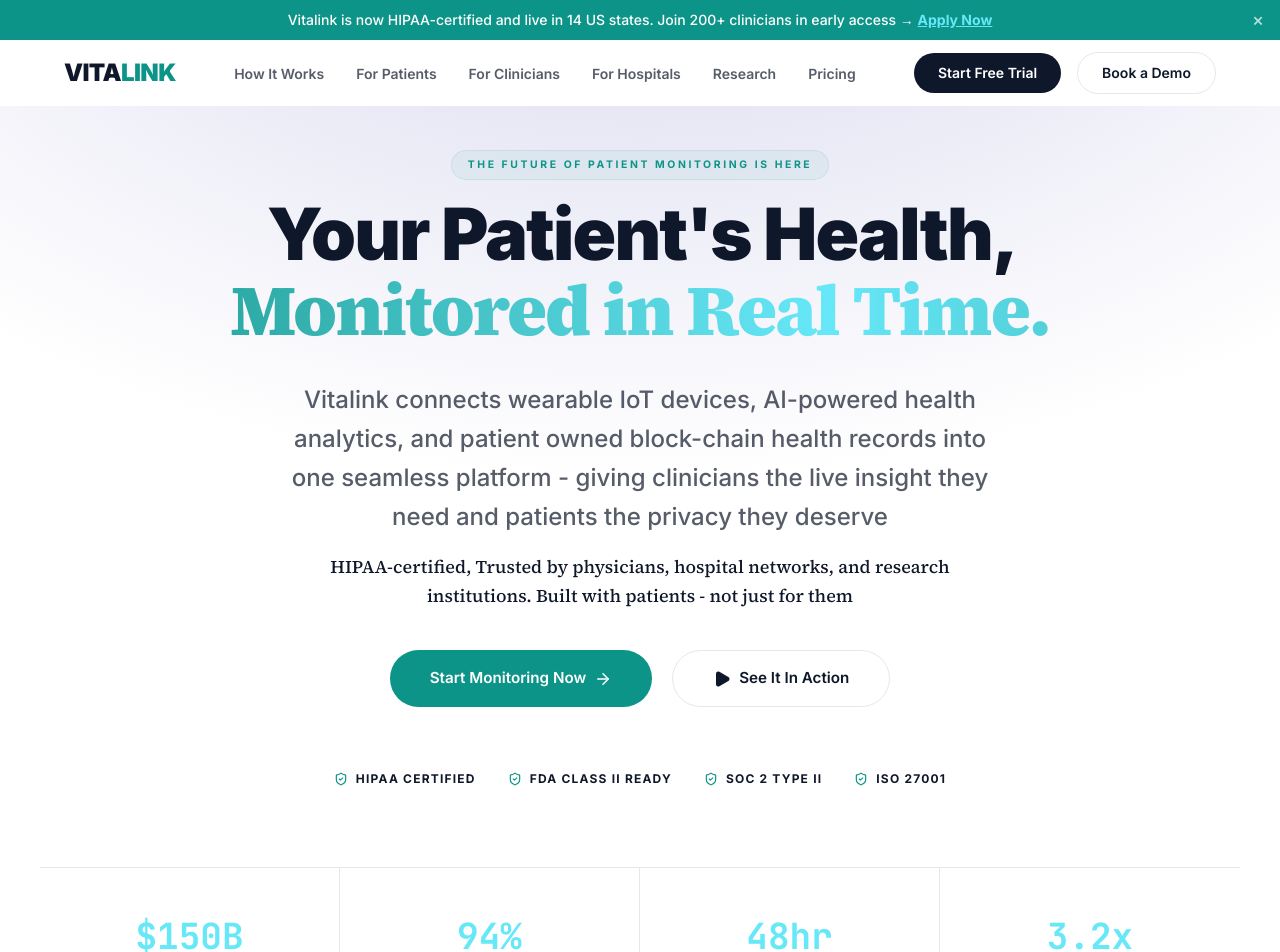
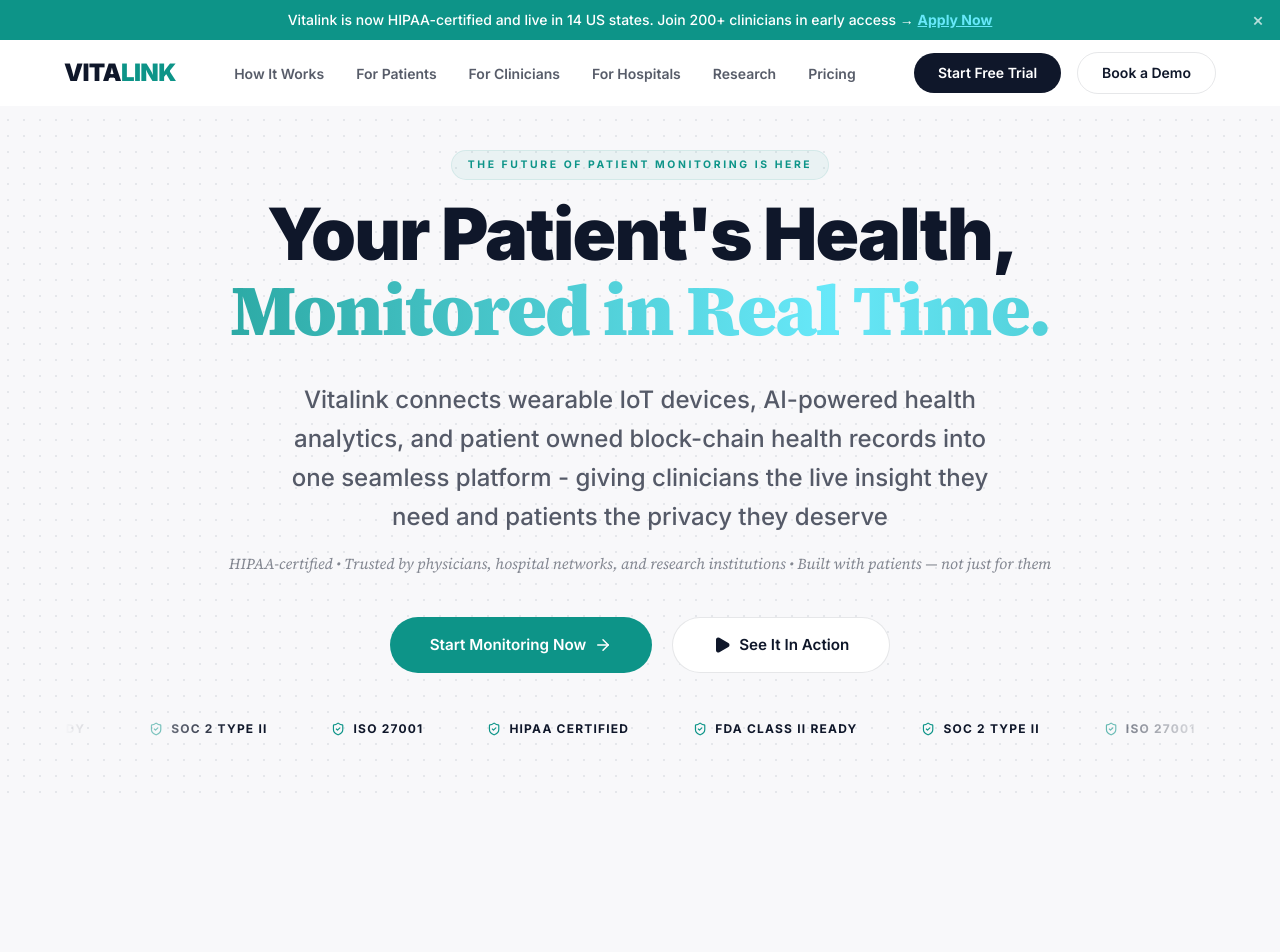
Before and after one commit to iom-future/vitalink, a React (Vite) app: page / in a window 1280 px wide. Shown: the top 952 px of the page. Built offline with nearby package versions, Linux system fonts and the light colour scheme.

Commit message:
feat: hero section redesign

```diff
--- a/src/App.jsx
+++ b/src/App.jsx
@@ -12,9 +12,9 @@
   const [bannerVisible, setBannerVisible] = useState(true);
 
   return (
-    <div className="min-h-screen ">
+    <div className="min-h-screen  ">
       <Navbar bannerVisible={bannerVisible} onBannerClose={() => setBannerVisible(false)} />
-      <main>
+      <main className='bg-[#F8F8FA]'>
         <Hero bannerVisible={bannerVisible} />
         <Problem />
         <HowItWorks />
--- a/src/components/CtaSection.jsx
+++ b/src/components/CtaSection.jsx
@@ -4,7 +4,7 @@
 
 export default function CtaSection() {
   return (
-    <section id="cta" className="py-24 lg:py-40 bg-white">
+    <section id="cta" className="py-24 lg:py-40 ">
       <div className="max-w-[1200px] mx-auto px-6">
         <div className="flex flex-col lg:flex-row gap-20 items-center">
           {/* Left: Urgency / Content */}
--- a/src/components/Features.jsx
+++ b/src/components/Features.jsx
@@ -52,7 +52,7 @@
 
 export default function Features() {
   return (
-    <section id="features" className="py-24 lg:py-40 bg-white">
+    <section id="features" className="py-24 lg:py-40 ">
       <div className="max-w-[1200px] mx-auto px-6">
         <div className="text-center mb-24">
           <motion.div
--- a/src/components/Hero.jsx
+++ b/src/components/Hero.jsx
@@ -81,7 +81,7 @@
 export default function Hero({ bannerVisible }) {
   return (
     <section id="hero" className={`relative min-h-[95vh] flex flex-col justify-center overflow-hidden pb-10 transition-all duration-500 ${bannerVisible ? 'pt-[150px]' : 'pt-[90px]'}`}>
-      <div className="absolute bottom-0 left-0 right-0 top-0 z-[-2] h-screen w-screen bg-[radial-gradient(ellipse_80%_80%_at_50%_-20%,rgba(120,119,198,0.3),rgba(255,255,255,0))]"></div>
+    <div className="absolute inset-0 z-1 h-full w-ful bg-[radial-gradient(#e5e7eb_1px,transparent_1px)] [background-size:16px_16px]"></div>
       {/* <HeroBg /> */}
 
       <div className="relative z-10 text-center px-6 max-w-[1200px] mx-auto w-full">
@@ -97,7 +97,7 @@
           variants={fadeUp} initial="hidden" whileInView="visible" viewport={{ once: true }} custom={1}
         >
           Your Patient's Health,{' '}
-          <span className="bg-gradient-to-r !font-primary from-primary via-accent to-primary bg-clip-text text-transparent bg-[length:200%_auto] animate-[gradientShift_8s_linear_infinite]">
+          <span className="bg-gradient-to-r font-primary! from-primary via-accent to-primary bg-clip-text text-transparent bg-[length:200%_auto] animate-[gradientShift_8s_linear_infinite]">
             Monitored in Real Time.
           </span>
 
@@ -110,62 +110,44 @@
           Vitalink connects wearable IoT devices, AI-powered health analytics, and patient owned  block-chain health records into one seamless platform - giving clinicians the live insight they need and patients the privacy they deserve
         </motion.p>
 
-    <motion.p
-          className="text-gray- font-primary text-sm md:text-lg max-w-[720px] mx-auto mb-10 leading-relaxed font-medium"
-          variants={fadeUp} initial="hidden" whileInView="visible" viewport={{ once: true }} custom={2}
+        <motion.p
+          className="font-primary text-secondary/50 text-[0.8rem] md:text-[0.95rem] max-w-[850px] mx-auto mb-10 leading-relaxed italic"
+          variants={fadeUp} initial="hidden" whileInView="visible" viewport={{ once: true }} custom={2.5}
         >
-          HIPAA-certified, Trusted by physicians, hospital networks, and research institutions. Built  with patients - not just for them
+          HIPAA-certified • Trusted by physicians, hospital networks, and research institutions • Built with patients — not just for them
         </motion.p>
 
         <motion.div
-          className="flex flex-col sm:flex-row gap-5 justify-center mb-16"
+          className="flex flex-col sm:flex-row gap-5 justify-center mb-8"
           variants={fadeUp} initial="hidden" whileInView="visible" viewport={{ once: true }} custom={3}
         >
           <a href="#cta" className="btn-teal justify-center group px-10">
             Start Monitoring Now
             <ArrowRight size={18} className="group-hover:translate-x-1 transition-transform" />
           </a>
-          <a href="#how-it-works" className="btn-outline-dark justify-center group px-10">
+          <a href="#how-it-works" className="btn-outline-dark justify-center group px-10 bg-white">
             <Play size={18} className="fill-current" />
             See It In Action
           </a>
         </motion.div>
 
         <motion.div
-          className="flex gap-8 justify-center flex-wrap opacity-40 hover:opacity-100 transition-opacity duration-500"
+          className="relative overflow-hidden w-full opacity-40 hover:opacity-100 transition-opacity duration-500 mask-fade py-4"
           variants={fadeUp} initial="hidden" whileInView="visible" viewport={{ once: true }} custom={4}
         >
-          {TRUST_BADGES.map((badge) => (
-            <span key={badge} className="flex items-center gap-2 text-secondary text-xs font-bold tracking-widest uppercase">
-              <ShieldCheck size={14} className="text-primary" />
-              {badge}
-            </span>
-          ))}
+          <div className="flex gap-16 animate-[marquee_30s_linear_infinite] whitespace-nowrap w-max">
+            {[...TRUST_BADGES, ...TRUST_BADGES, ...TRUST_BADGES, ...TRUST_BADGES].map((badge, idx) => (
+              <span key={`${badge}-${idx}`} className="flex items-center gap-2 text-secondary text-xs font-bold tracking-widest uppercase">
+                <ShieldCheck size={14} className="text-primary" />
+                {badge}
+              </span>
+            ))}
+          </div>
         </motion.div>
       </div>
 
       {/* Stats Bar */}
-      <div className="mt-auto pt-20 relative z-10 w-full">
-        <div className="max-w-[1200px] mx-auto grid grid-cols-2 lg:grid-cols-4 border-t border-secondary/10">
-          {STATS.map((stat, i) => (
-            <motion.div
-              key={stat.number}
-              className={`text-center py-12 px-6 ${
-                i < STATS.length - 1 ? 'border-r border-secondary/10' : ''
-              }`}
-              initial={{ opacity: 0 }}
-              whileInView={{ opacity: 1 }}
-              viewport={{ once: true }}
-              transition={{ delay: 0.5 + i * 0.1, duration: 1 }}
-            >
-              <div className="font-mono text-3xl md:text-4xl font-bold text-accent mb-2">
-                {stat.number}
-              </div>
-              <div className="text-secondary/40 text-[0.7rem] font-bold uppercase tracking-[0.2em]">{stat.label}</div>
-            </motion.div>
-          ))}
-        </div>
-      </div>
+
     </section>
   );
 }
--- a/src/components/Problem.jsx
+++ b/src/components/Problem.jsx
@@ -37,7 +37,7 @@
 
 export default function Problem() {
   return (
-    <section id="problem" className="py-24 lg:py-40 bg-white">
+    <section id="problem" className="py-24 lg:py-40 ">
       {/* Header */}
       <div className="max-w-[1200px] mx-auto px-6 mb-24">
         <motion.div
--- a/src/components/SocialProof.jsx
+++ b/src/components/SocialProof.jsx
@@ -34,7 +34,7 @@
 
 export default function SocialProof() {
   return (
-    <section id="social-proof" className="py-24 lg:py-40 bg-white">
+    <section id="social-proof" className="py-24 lg:py-40 ">
       <div className="max-w-[1200px] mx-auto px-6">
         <div className="text-center mb-24">
           <motion.div
--- /dev/null
+++ b/src/components/Stats.jsx
@@ -0,0 +1,38 @@
+import React from 'react'
+
+const STATS = [
+  { number: '$150B', label: 'Market Opportunity' },
+  { number: '94%', label: 'Detection Accuracy' },
+  { number: '48hr', label: 'Response Lead Time' },
+  { number: '3.2x', label: 'Readmission Reduction' },
+];
+
+function Stats() {
+  return (
+    <div>
+          <div className="mt-auto pt-20 relative z-10 w-full">
+        <div className="max-w-[1200px] mx-auto grid grid-cols-2 lg:grid-cols-4 border-t border-secondary/10">
+          {STATS.map((stat, i) => (
+            <motion.div
+              key={stat.number}
+              className={`text-center py-12 px-6 ${
+                i < STATS.length - 1 ? 'border-r border-secondary/10' : ''
+              }`}
+              initial={{ opacity: 0 }}
+              whileInView={{ opacity: 1 }}
+              viewport={{ once: true }}
+              transition={{ delay: 0.5 + i * 0.1, duration: 1 }}
+            >
+              <div className="font-mono text-3xl md:text-4xl font-bold text-accent mb-2">
+                {stat.number}
+              </div>
+              <div className="text-secondary/40 text-[0.7rem] font-bold uppercase tracking-[0.2em]">{stat.label}</div>
+            </motion.div>
+          ))}
+        </div>
+      </div>
+    </div>
+  )
+}
+
+export default Stats
--- a/src/index.css
+++ b/src/index.css
@@ -142,3 +142,12 @@
   0%, 100% { transform: translateY(0); }
   50%      { transform: translateY(-10px); }
 }
+@keyframes marquee {
+  from { transform: translateX(0); }
+  to { transform: translateX(-50%); }
+}
+
+.mask-fade {
+  mask-image: linear-gradient(to right, transparent, black 15%, black 85%, transparent);
+  -webkit-mask-image: linear-gradient(to right, transparent, black 15%, black 85%, transparent);
+}
```
